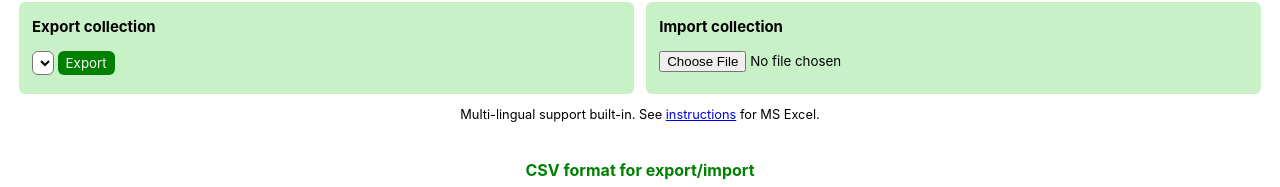
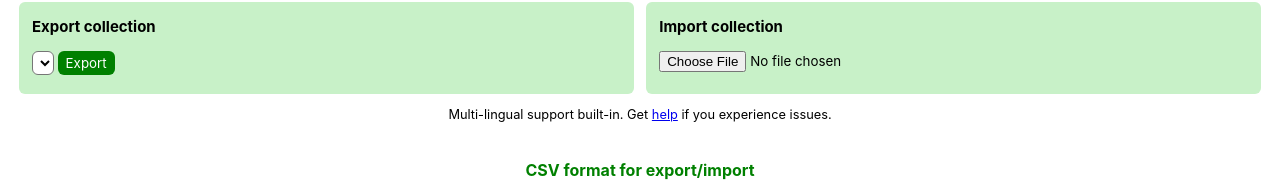
Before and after one commit to vivek-nexus/variables-csv-figma-plugin, a website: page ui.html in a window 1280 px wide. Shown: the part 88-275 px from the top of the page. Drawn offline with Linux system fonts and the light colour scheme.

Commit message:
Update copy

```diff
--- a/ui.html
+++ b/ui.html
@@ -93,8 +93,9 @@
       </div>
     </div>
   </div>
-  <p style="text-align: center; margin-bottom: 3rem;">Multi-lingual support built-in. See <a
-      href="https://www.figma.com/community/plugin/1355357264377995556" target="_blank">instructions</a> for MS Excel.
+  <p style="text-align: center; margin-bottom: 3rem;">Multi-lingual support built-in. Get <a
+      href="https://www.figma.com/community/plugin/1355357264377995556" target="_blank">help</a> if you experience
+    issues.
   </p>
   <div style="margin-bottom: 2rem; text-align: center;">
     <h4 style="margin-bottom: 0.75rem; font-size: 1.25rem; color: #008000;">CSV format for export/import</h4>
```
